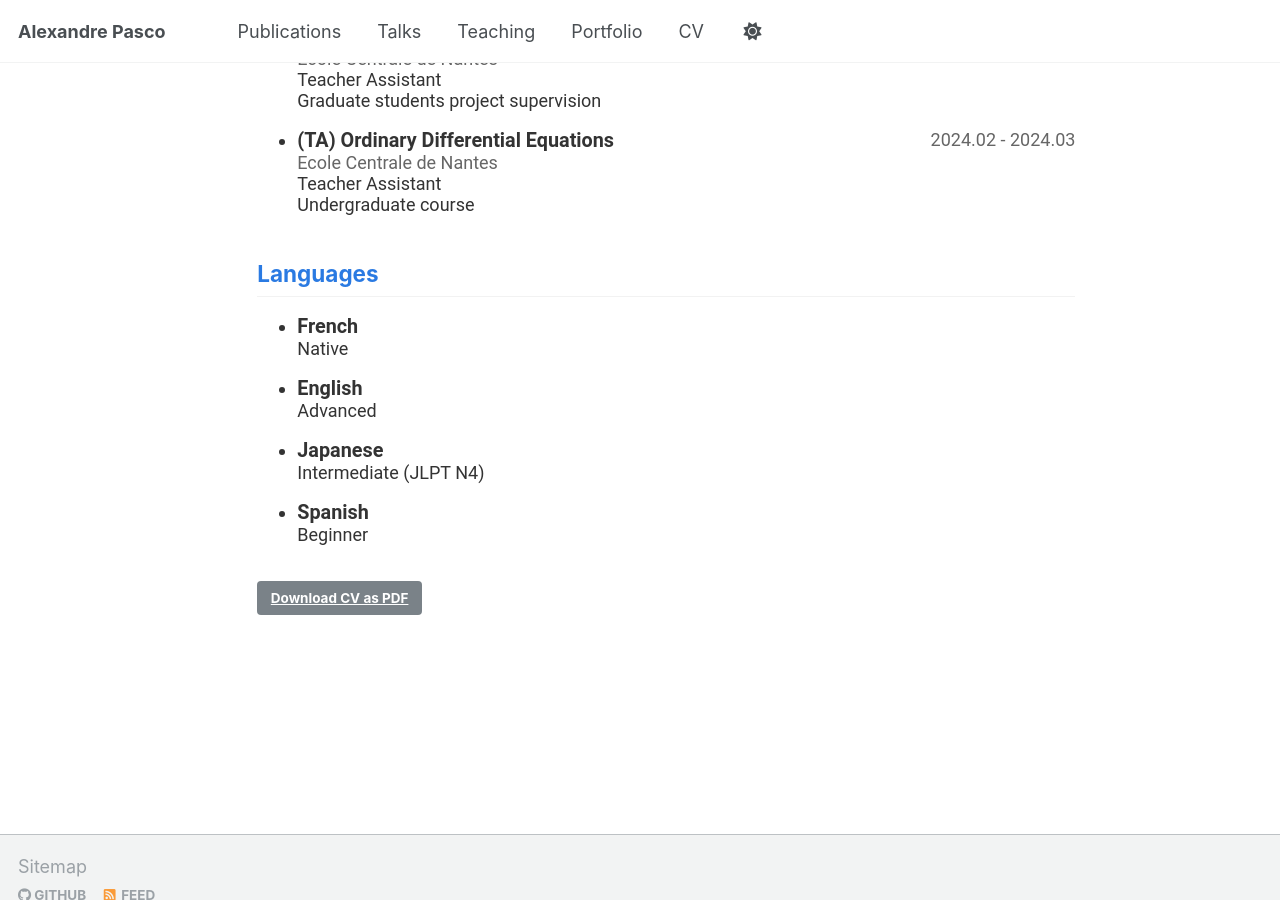
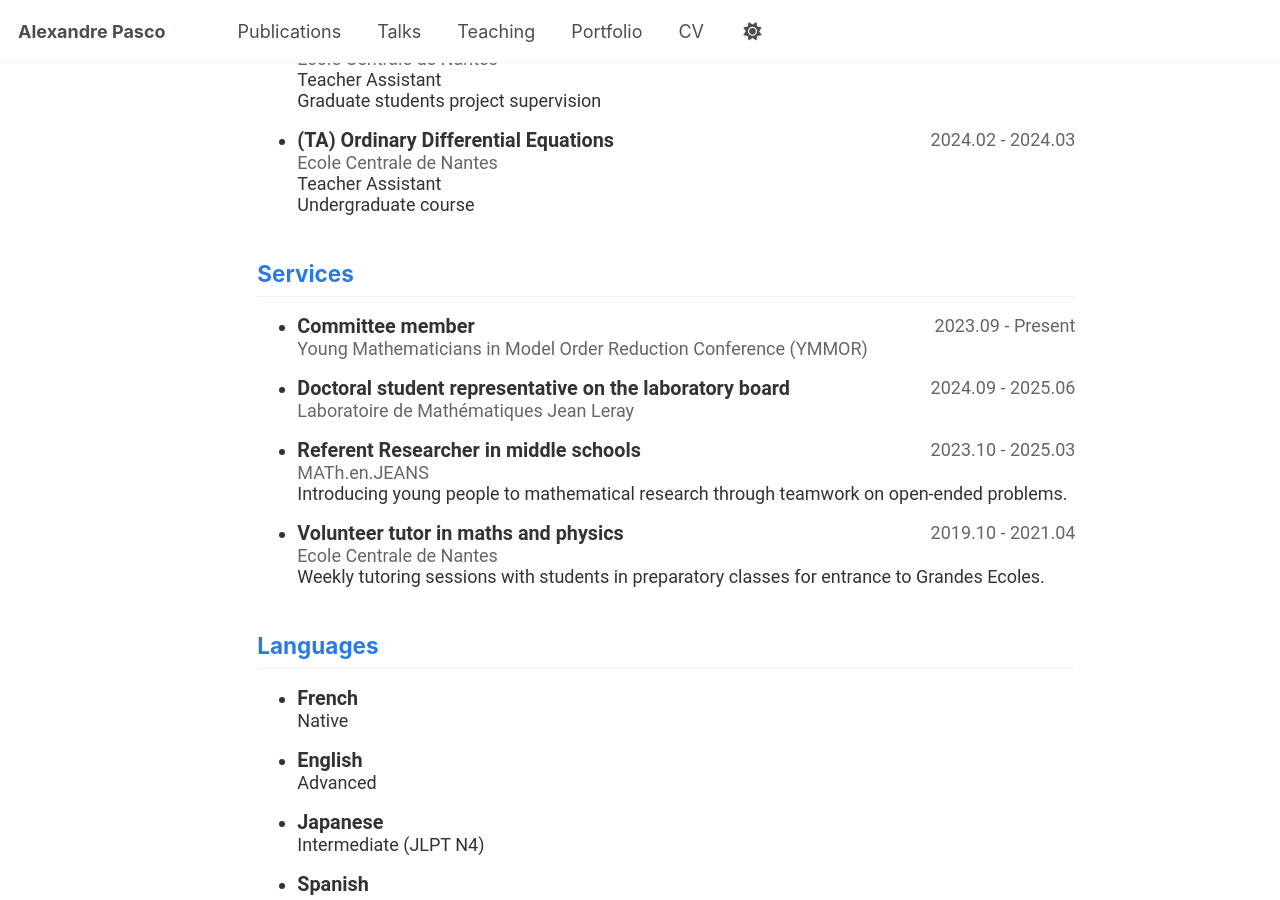
Before and after one commit to alexandre-pasco/alexandre-pasco.github.io, a Jekyll site: the page built from _pages/cv-json.md, in a window 1280 px wide and 900 px high, scrolled down 2862 px. Built offline with Jekyll 4.4.1, drawn with Linux system fonts in a browser that asks for light colours; some of the changed text lies outside the part shown.

Commit message:
add ymmor committee member

```diff
--- a/_data/cv.json
+++ b/_data/cv.json
@@ -192,7 +192,7 @@
       "description": "Poster"
     },
     {
-      "name": "Séminaire Landau",
+      "name": "Séminaire des jeunes chercheurs en analyse de l'IRMAR",
       "event": "IRMAR",
       "date": "2024-12-16",
       "location": "Rennes, France",
@@ -239,7 +239,14 @@
       "description": "Undergraduate course"
     }
   ],
-  "societal": [
+  "services": [
+    {
+      "name": "Committee member",
+      "institution": "Young Mathematicians in Model Order Reduction Conference (YMMOR)",
+      "startDate": "2023.09",
+      "endDate": "Present",
+      "description": ""
+    },
     {
       "name": "Doctoral student representative on the laboratory board",
       "institution": "Laboratoire de Mathématiques Jean Leray",
```
